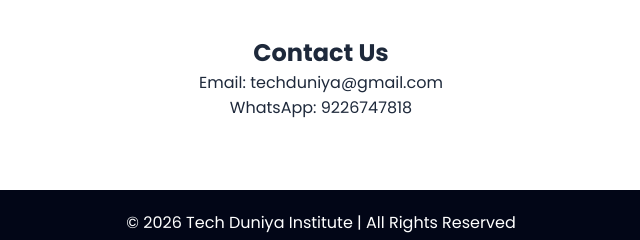
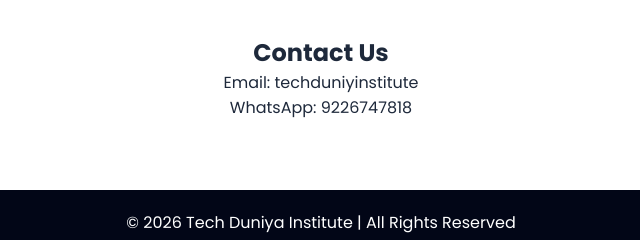
Before and after one commit to dipaksuryawanshi425-maker/tech-duniya-institute, a plain HTML site: page index.html in a window 1280 px wide. Shown: the part 1680-1920 px from the top of the page, 319-959 px from the left. Drawn offline with Linux system fonts and the light colour scheme.

Commit message:
Update index.html

```diff
--- a/index.html
+++ b/index.html
@@ -288,7 +288,7 @@
 
 <section class="contact" id="contact">
   <h2>Contact Us</h2>
-  <p>Email: techduniya@gmail.com</p>
+  <p>Email: techduniyinstitute</p>
   <p>WhatsApp: 9226747818</p>
 </section>
 
```
